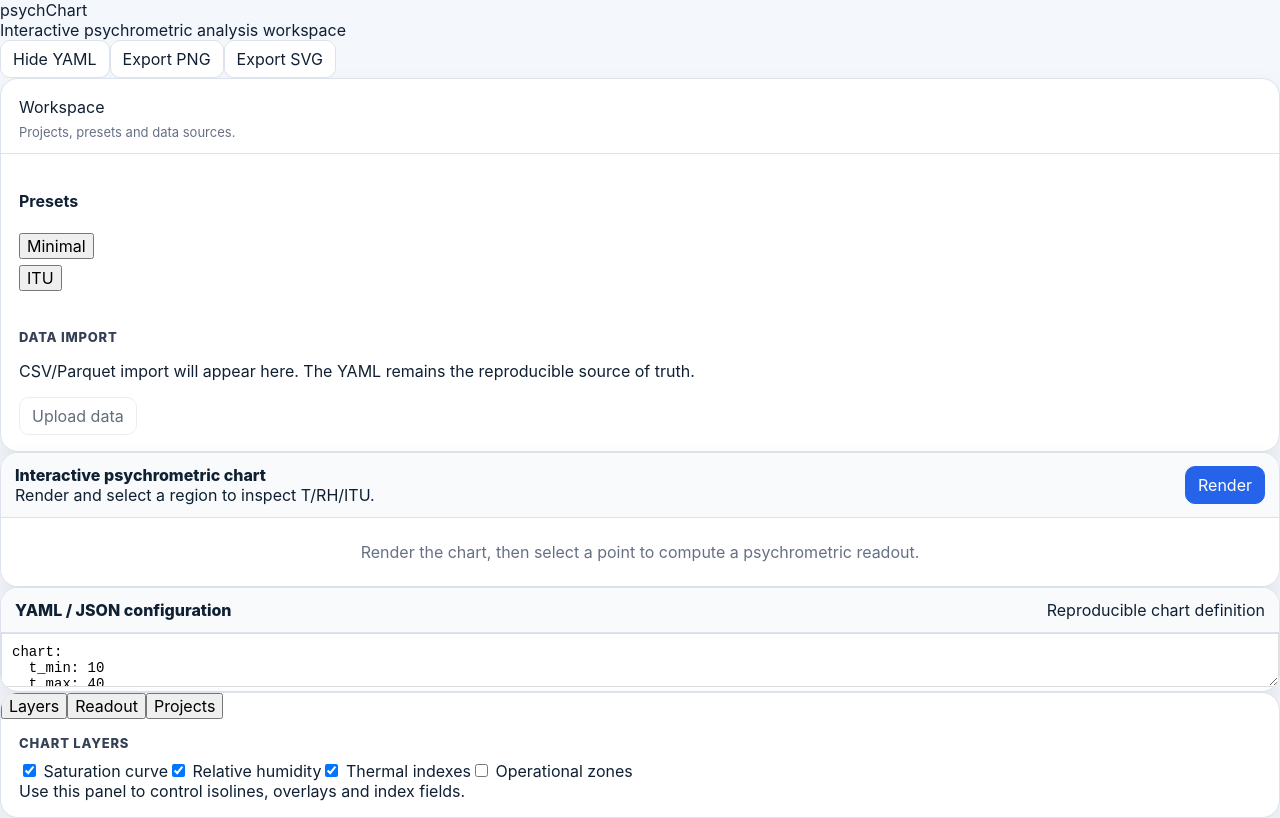
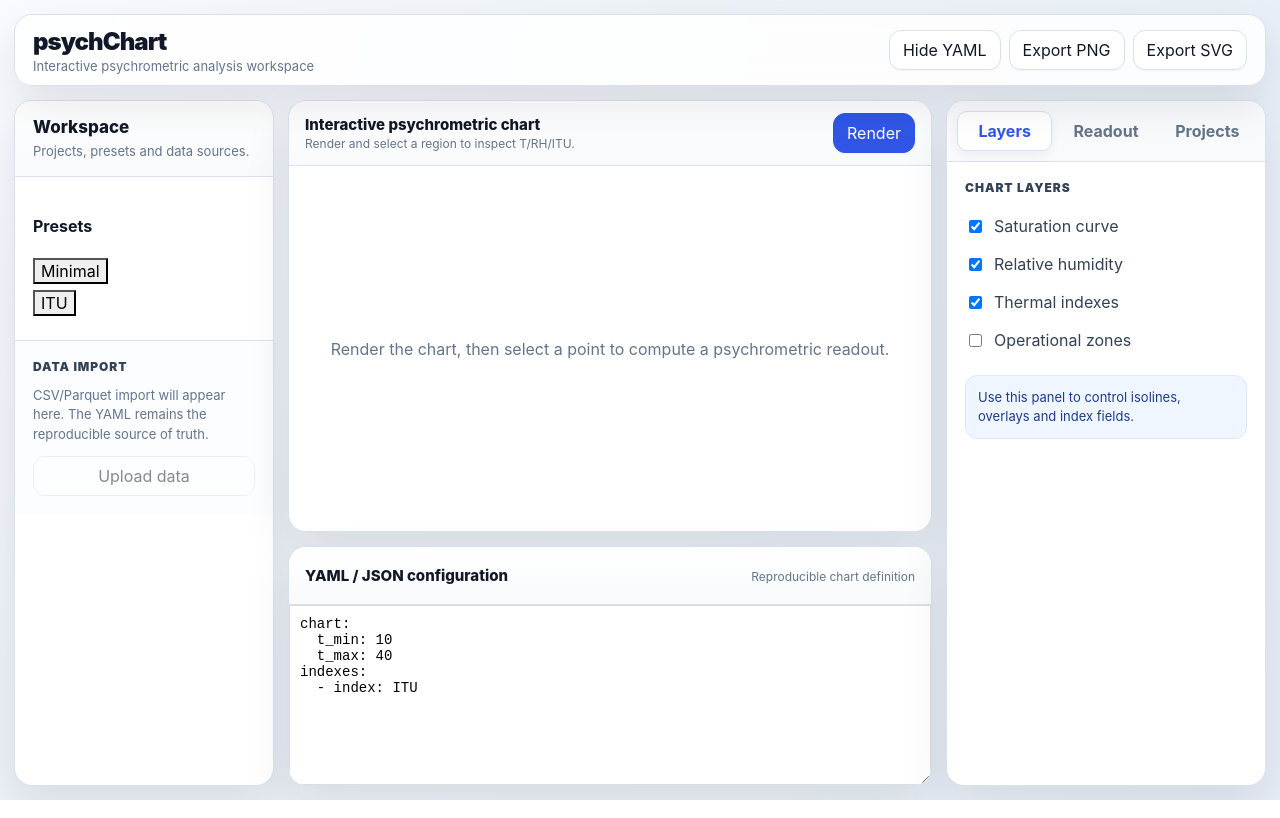
Before and after one commit to joaogerd/psychchart, a React (Vite) app in the folder frontend/: page / in a window 1280 px wide. Built offline with nearby package versions, Linux system fonts and the light colour scheme; no server answers.

Commit message:
frontend: refresh workspace styling

```diff
--- a/frontend/src/styles.css
+++ b/frontend/src/styles.css
@@ -1,34 +1,73 @@
 :root {
-  --bg: #f4f7fb;
+  --bg: #eef3f8;
   --panel: #ffffff;
   --panel-soft: #f8fafc;
-  --border: #dce3ec;
-  --text: #102033;
-  --muted: #667085;
-  --primary: #2563eb;
-  --primary-dark: #1d4ed8;
+  --border: #d8e1ec;
+  --text: #111827;
+  --muted: #64748b;
+  --primary: #3156e7;
+  --primary-dark: #2445c7;
   --danger: #dc2626;
   --success: #15803d;
-  --shadow: 0 12px 28px rgba(15, 23, 42, 0.08);
+  --shadow: 0 18px 44px rgba(15, 23, 42, 0.10);
 }
 
 * { box-sizing: border-box; }
 
+html, body, #root { height: 100%; }
+
 body {
   margin: 0;
-  background: var(--bg);
+  background: radial-gradient(circle at top left, #f8fbff 0, var(--bg) 44%, #e8eef7 100%);
   color: var(--text);
   font-family: Inter, ui-sans-serif, system-ui, -apple-system, BlinkMacSystemFont, 'Segoe UI', sans-serif;
+  overflow: hidden;
 }
 
 button, input, textarea { font: inherit; }
+button { appearance: none; }
 
-.app-shell {
+.workstation {
   display: grid;
-  grid-template-columns: 300px minmax(420px, 1fr) 380px;
+  grid-template-columns: 300px minmax(620px, 1fr) 360px;
+  grid-template-rows: 72px minmax(0, 1fr);
+  grid-template-areas:
+    'topbar topbar topbar'
+    'left main right';
+  gap: 14px;
   height: 100vh;
-  gap: 16px;
-  padding: 16px;
+  padding: 14px;
+}
+
+.topbar {
+  grid-area: topbar;
+  display: flex;
+  align-items: center;
+  justify-content: space-between;
+  padding: 0 18px;
+  background: rgba(255, 255, 255, 0.86);
+  border: 1px solid var(--border);
+  border-radius: 18px;
+  box-shadow: var(--shadow);
+  backdrop-filter: blur(10px);
+}
+
+.product-name {
+  font-size: 24px;
+  font-weight: 900;
+  letter-spacing: -0.04em;
+}
+
+.product-caption {
+  margin-top: 2px;
+  color: var(--muted);
+  font-size: 13px;
+}
+
+.topbar-actions {
+  display: flex;
+  align-items: center;
+  gap: 8px;
 }
 
 .panel {
@@ -39,138 +78,135 @@ button, input, textarea { font: inherit; }
   overflow: hidden;
 }
 
-.sidebar, .workspace {
+.left-rail {
+  grid-area: left;
+  min-height: 0;
   display: flex;
   flex-direction: column;
-  min-width: 0;
+}
+
+.right-rail {
+  grid-area: right;
+  min-height: 0;
+  display: flex;
+  flex-direction: column;
+}
+
+.chart-stage {
+  grid-area: main;
+  min-height: 0;
+  display: grid;
+  grid-template-rows: minmax(0, 1fr) 240px;
+  gap: 14px;
 }
 
 .panel-header {
-  padding: 18px 18px 12px;
+  padding: 18px;
   border-bottom: 1px solid var(--border);
+  background: linear-gradient(180deg, #ffffff 0%, #f8fafc 100%);
 }
 
-.brand {
-  font-size: 22px;
-  font-weight: 800;
-  letter-spacing: -0.03em;
+.panel-header.compact { padding: 16px 18px; }
+.panel-title { font-size: 17px; font-weight: 850; }
+.subtitle { margin-top: 5px; color: var(--muted); font-size: 13px; line-height: 1.4; }
+
+.section { padding: 18px; }
+.section + .section { border-top: 1px solid var(--border); }
+.section-title {
+  margin: 0 0 12px;
+  font-size: 12px;
+  font-weight: 900;
+  color: #334155;
+  text-transform: uppercase;
+  letter-spacing: 0.08em;
 }
 
-.subtitle {
-  margin-top: 6px;
-  color: var(--muted);
-  font-size: 13px;
-  line-height: 1.4;
-}
-
-.section {
-  padding: 16px 18px;
-}
-
-.section-title {
-  margin: 0 0 10px;
-  font-size: 13px;
-  font-weight: 800;
-  color: #344054;
-  text-transform: uppercase;
-  letter-spacing: 0.06em;
-}
-
-.main-area {
-  display: grid;
-  grid-template-rows: minmax(360px, 2fr) minmax(220px, 1fr);
-  gap: 16px;
-  min-width: 0;
-}
-
-.preview-card, .editor-card {
-  display: flex;
-  flex-direction: column;
-  min-height: 0;
-}
+.small-text { color: var(--muted); font-size: 13px; line-height: 1.5; margin: 0 0 12px; }
+.muted-card { background: #fbfdff; }
 
 .toolbar {
   display: flex;
   align-items: center;
   justify-content: space-between;
   gap: 12px;
-  padding: 12px 14px;
+  min-height: 58px;
+  padding: 12px 16px;
   border-bottom: 1px solid var(--border);
-  background: var(--panel-soft);
+  background: linear-gradient(180deg, #ffffff 0%, #f8fafc 100%);
 }
 
-.toolbar-title {
-  font-weight: 800;
-}
+.toolbar-title { font-size: 15px; font-weight: 850; }
+.toolbar-note { margin-top: 2px; color: var(--muted); font-size: 12px; }
 
 .btn {
+  display: inline-flex;
+  align-items: center;
+  justify-content: center;
+  gap: 6px;
   border: 1px solid var(--border);
   background: #fff;
   color: var(--text);
-  border-radius: 10px;
-  padding: 8px 12px;
+  border-radius: 12px;
+  padding: 9px 13px;
+  min-height: 38px;
   cursor: pointer;
-  transition: 0.15s ease;
+  transition: 0.16s ease;
+  box-shadow: 0 1px 2px rgba(15, 23, 42, 0.04);
 }
 
-.btn:hover { border-color: #b9c4d3; transform: translateY(-1px); }
-.btn:disabled { opacity: 0.65; cursor: not-allowed; transform: none; }
-
-.btn-primary {
-  background: var(--primary);
-  color: #fff;
-  border-color: var(--primary);
-}
-
+.btn:hover { border-color: #b8c4d4; transform: translateY(-1px); box-shadow: 0 8px 18px rgba(15, 23, 42, 0.08); }
+.btn:disabled { opacity: 0.5; cursor: not-allowed; transform: none; box-shadow: none; }
+.btn-primary { background: var(--primary); color: #fff; border-color: var(--primary); }
 .btn-primary:hover { background: var(--primary-dark); border-color: var(--primary-dark); }
 .btn-danger { color: var(--danger); }
-.btn-small { padding: 6px 9px; font-size: 12px; }
+.btn-small { min-height: 30px; padding: 6px 9px; border-radius: 9px; font-size: 12px; }
+.btn-full { width: 100%; }
 
 .input {
   width: 100%;
   border: 1px solid var(--border);
-  border-radius: 10px;
-  padding: 9px 10px;
+  border-radius: 12px;
+  padding: 10px 12px;
   background: #fff;
+  outline: none;
 }
+.input:focus { border-color: var(--primary); box-shadow: 0 0 0 3px rgba(49, 86, 231, 0.12); }
 
-.preset-grid {
-  display: grid;
-  gap: 8px;
-}
-
+.preset-grid { display: grid; gap: 10px; }
 .preset-button {
   width: 100%;
   text-align: left;
-  padding: 12px;
-  border-radius: 12px;
+  padding: 13px 14px;
+  border-radius: 14px;
   border: 1px solid var(--border);
-  background: #fff;
+  background: linear-gradient(180deg, #ffffff 0%, #f8fafc 100%);
   cursor: pointer;
+  font-weight: 700;
 }
-
 .preset-button:hover { border-color: var(--primary); background: #eff6ff; }
 
-.preview-body {
-  flex: 1;
+.preview-card, .editor-drawer {
+  display: flex;
+  flex-direction: column;
   min-height: 0;
-  overflow: auto;
-  background: #fff;
 }
-
-.preview-image {
-  width: 100%;
-  display: block;
+.preview-body { flex: 1; min-height: 0; overflow: auto; background: #fff; }
+.interactive-preview { cursor: crosshair; }
+.image-click-layer { position: relative; display: block; width: 100%; min-height: 100%; }
+.preview-image { width: 100%; display: block; user-select: none; }
+.click-marker {
+  position: absolute;
+  width: 16px;
+  height: 16px;
+  margin-left: -8px;
+  margin-top: -8px;
+  border: 3px solid #111827;
+  border-radius: 999px;
+  background: rgba(255, 255, 255, 0.75);
+  box-shadow: 0 0 0 4px rgba(49, 86, 231, 0.20);
+  pointer-events: none;
 }
-
-.empty-state {
-  height: 100%;
-  display: grid;
-  place-items: center;
-  padding: 24px;
-  color: var(--muted);
-  text-align: center;
-}
+.empty-state { height: 100%; display: grid; place-items: center; padding: 28px; color: var(--muted); text-align: center; }
 
 .error-box {
   margin: 12px;
@@ -180,16 +216,17 @@ button, input, textarea { font: inherit; }
   color: #991b1b;
   background: #fef2f2;
 }
-
-.success-box {
-  margin-top: 10px;
-  padding: 10px;
-  border-radius: 10px;
-  border: 1px solid #bbf7d0;
-  color: var(--success);
-  background: #f0fdf4;
+.info-box {
+  margin-top: 16px;
+  padding: 12px;
+  border: 1px solid #dbeafe;
+  border-radius: 12px;
+  color: #1e3a8a;
+  background: #eff6ff;
   font-size: 13px;
+  line-height: 1.45;
 }
+.success-box { margin-top: 10px; padding: 10px; border-radius: 10px; border: 1px solid #bbf7d0; color: var(--success); background: #f0fdf4; font-size: 13px; }
 
 .yaml-editor {
   flex: 1;
@@ -206,25 +243,36 @@ button, input, textarea { font: inherit; }
   color: #e5e7eb;
 }
 
-.project-list {
-  flex: 1;
-  overflow: auto;
-  padding: 10px 18px 18px;
+.panel-tabs { display: grid; grid-template-columns: repeat(3, 1fr); padding: 10px; gap: 6px; border-bottom: 1px solid var(--border); background: #f8fafc; }
+.tab {
+  border: 1px solid transparent;
+  background: transparent;
+  border-radius: 10px;
+  padding: 9px 8px;
+  cursor: pointer;
+  color: var(--muted);
+  font-weight: 750;
 }
+.tab.active { color: var(--primary); background: #fff; border-color: var(--border); box-shadow: 0 4px 12px rgba(15, 23, 42, 0.06); }
 
-.project-card {
-  border: 1px solid var(--border);
-  border-radius: 14px;
-  padding: 12px;
-  margin-bottom: 10px;
-  background: #fff;
-}
+.check-row { display: flex; align-items: center; gap: 9px; padding: 9px 0; color: #334155; }
+.metric-grid { display: grid; grid-template-columns: 1fr 1fr; gap: 10px; }
+.metric-card { border: 1px solid var(--border); border-radius: 14px; padding: 12px; background: #fff; }
+.metric-card span { display: block; color: var(--muted); font-size: 12px; font-weight: 750; margin-bottom: 5px; }
+.metric-card strong { font-size: 18px; letter-spacing: -0.03em; }
 
-.project-name { font-weight: 800; margin-bottom: 4px; }
+.project-list { flex: 1; overflow: auto; padding: 10px 18px 18px; }
+.project-card { border: 1px solid var(--border); border-radius: 14px; padding: 12px; margin-bottom: 10px; background: #fff; }
+.project-name { font-weight: 850; margin-bottom: 4px; }
 .project-meta { color: var(--muted); font-size: 12px; margin-bottom: 10px; }
 .project-actions { display: flex; gap: 8px; }
 
-@media (max-width: 1180px) {
-  .app-shell { grid-template-columns: 260px 1fr; }
-  .workspace { display: none; }
+@media (max-width: 1280px) {
+  .workstation { grid-template-columns: 260px minmax(520px, 1fr) 320px; }
 }
+
+@media (max-width: 980px) {
+  body { overflow: auto; }
+  .workstation { height: auto; min-height: 100vh; grid-template-columns: 1fr; grid-template-rows: auto; grid-template-areas: 'topbar' 'main' 'right' 'left'; }
+  .chart-stage { grid-template-rows: 520px 260px; }
+}
```
